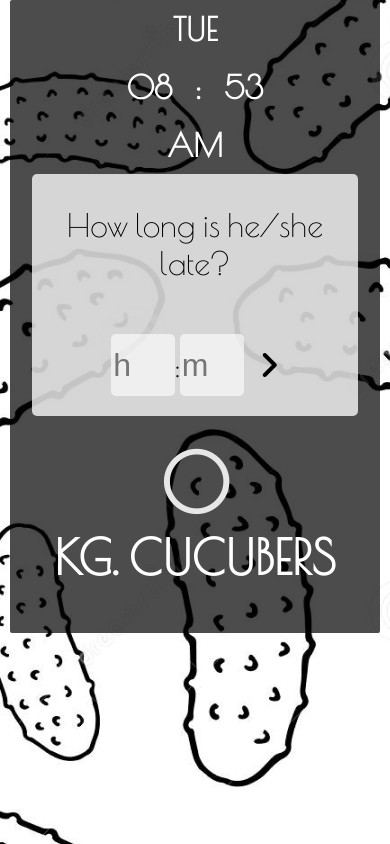
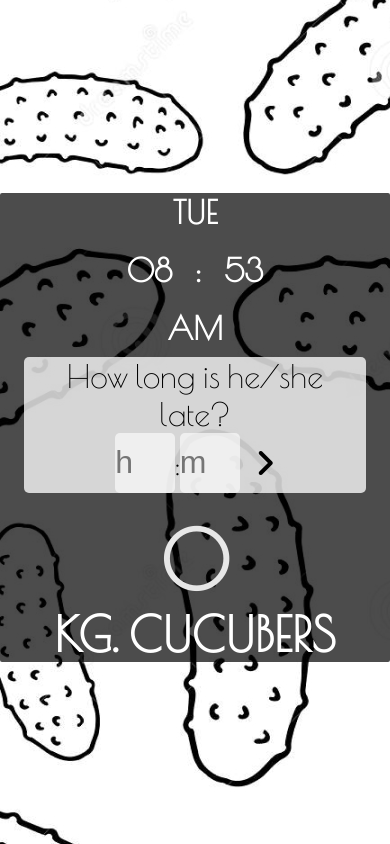
Before and after one commit to evgenyfokin/cucumber-counter, a plain HTML site: page index.html in a window 390 px wide. Drawn offline with nearby package versions, Linux system fonts and the light colour scheme.

Commit message:
Fixed position

```diff
--- a/style.css
+++ b/style.css
@@ -1,22 +1,23 @@
 @import url('https://fonts.googleapis.com/css2?family=Poiret+One&display=swap');
+*{
+    margin: 0;
+    padding: 0;
+    box-sizing: content-box;
+}
+
 body {
     overflow: hidden;
     margin: 0;
     padding: 0;
     font-family: 'Poiret One', cursive;
     background-image: url(img/bg.jpg);
+    display: flex;
+    height: 100vh;
+    justify-content: center;
+    align-items: center;
 }
 
-.container {
-    width: 95%;
-    margin: auto;
-    height: 95%;
-    display: flex;
-    flex-direction: column;
-    justify-content: center;
-    align-items: center;
-    border-radius: 5px;
-}
+
 
 .digitalClock {
     background-color: rgba(0, 0, 0, 0.701);
@@ -95,7 +96,7 @@
     }
     .digitalClock {
         text-align: center;
-        width: 100%;
+        width: 100vw;
     }
 
     .digitalClock .block {
@@ -108,8 +109,7 @@
         font-size: 2rem;
     }
 
-    .container-input {
-    }
+
 }
 
 @keyframes colorchange {
```
Also changed, not shown: 1 other file.
